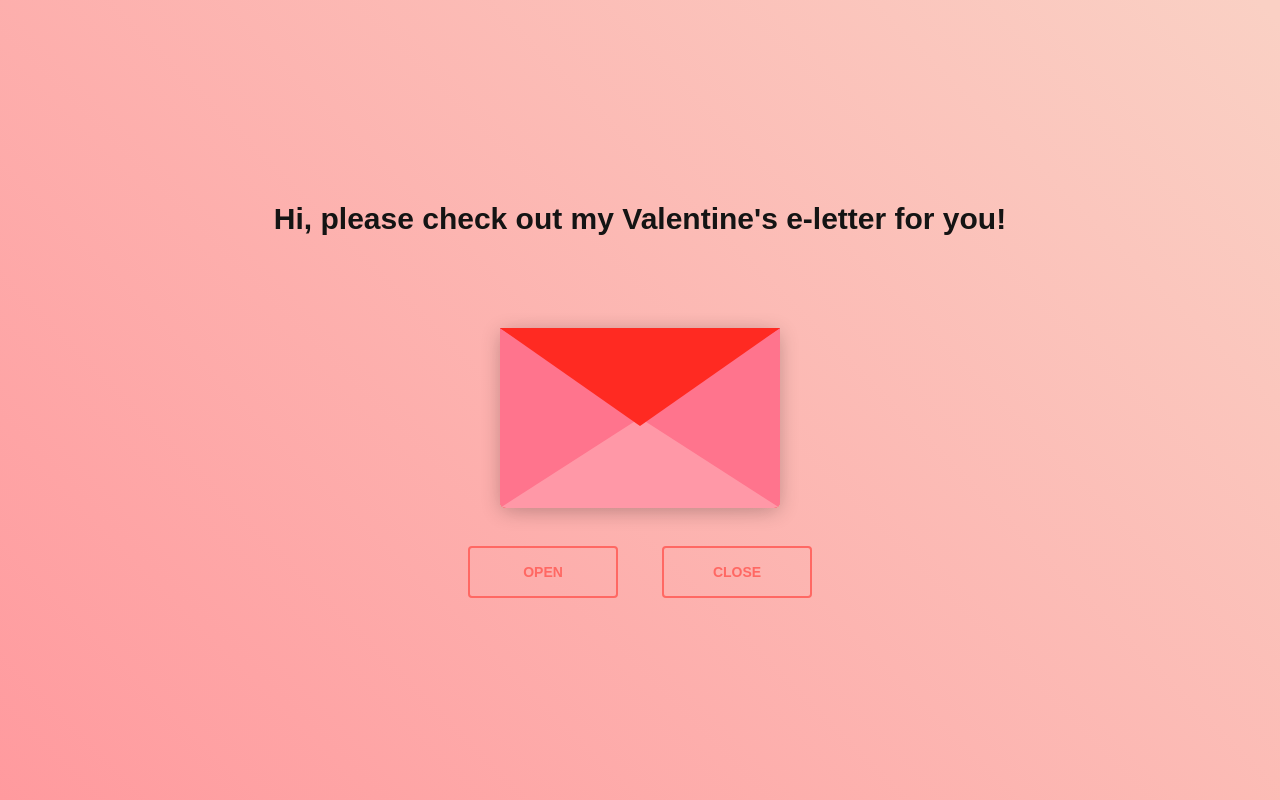
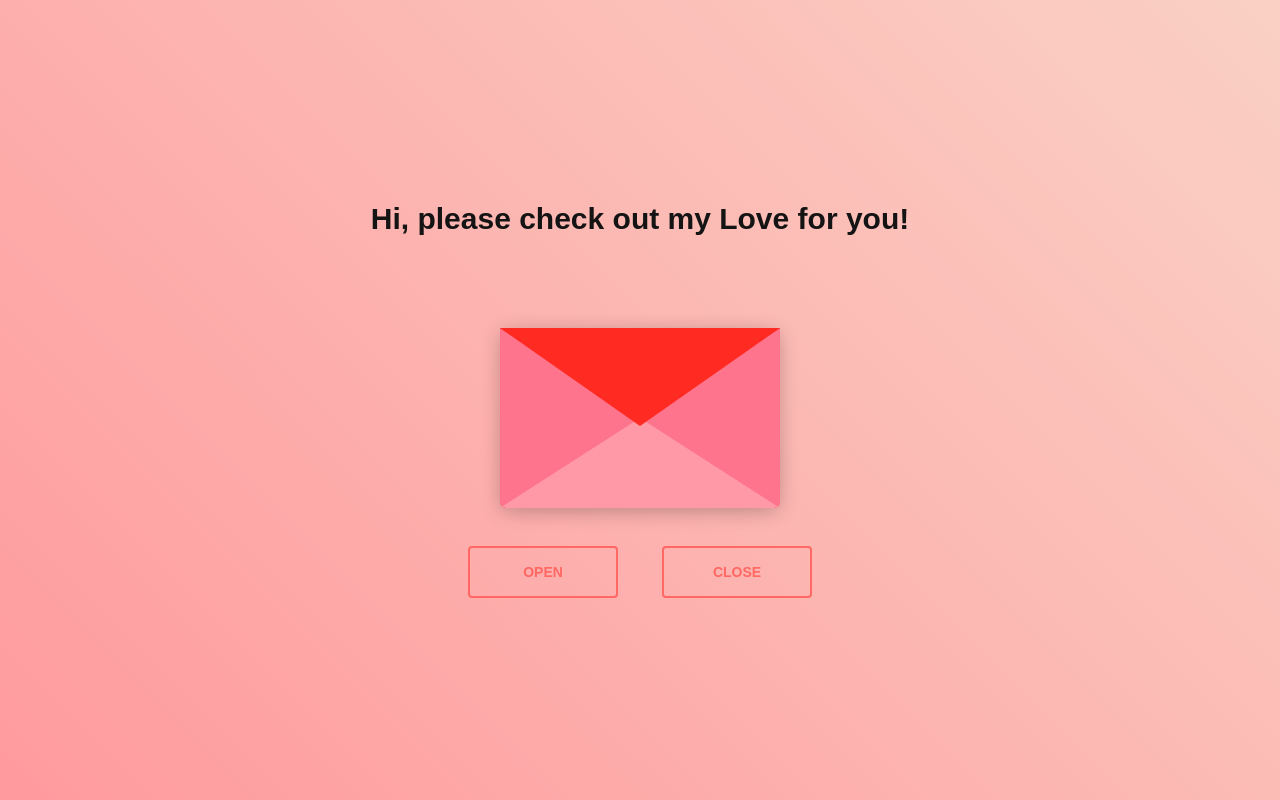
Before and after one commit to raghavtiwari974/love, a plain HTML site: page index.html in a window 1280 px wide. Drawn offline with nearby package versions, Linux system fonts and the light colour scheme.

Commit message:
Update index.html

```diff
--- a/index.html
+++ b/index.html
@@ -10,7 +10,7 @@
         <link rel="stylesheet" href="./style.css">
     </head>
     <body>
-        <h1 class="valentine">Hi, please check out my Valentine's e-letter for you!</h1>
+        <h1 class="valentine">Hi, please check out my Love for you!</h1>
         <div class="envelope-wrapper">
             <div id="envelope" class="close">
                 <div class="front flap"></div>
```
